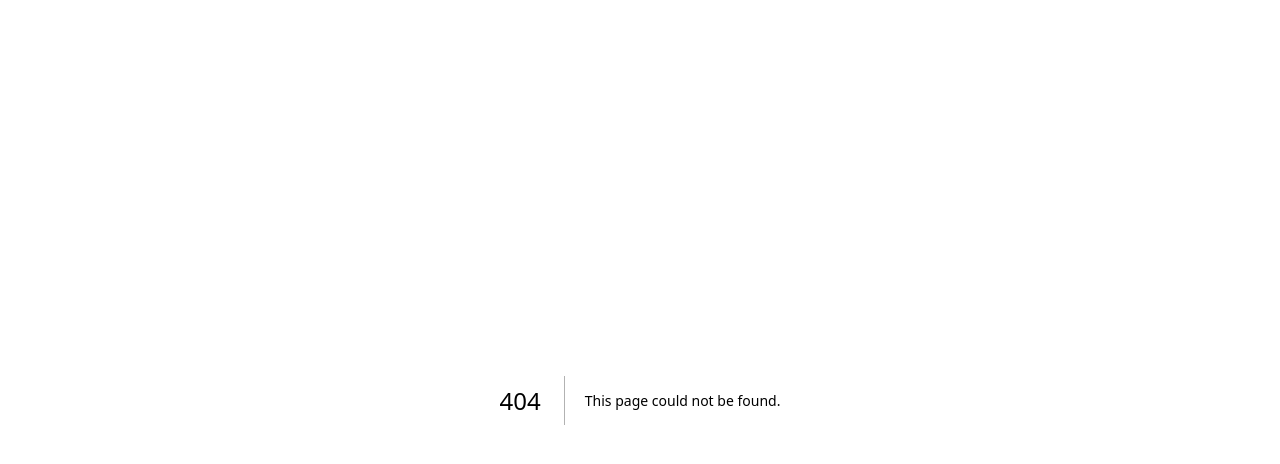
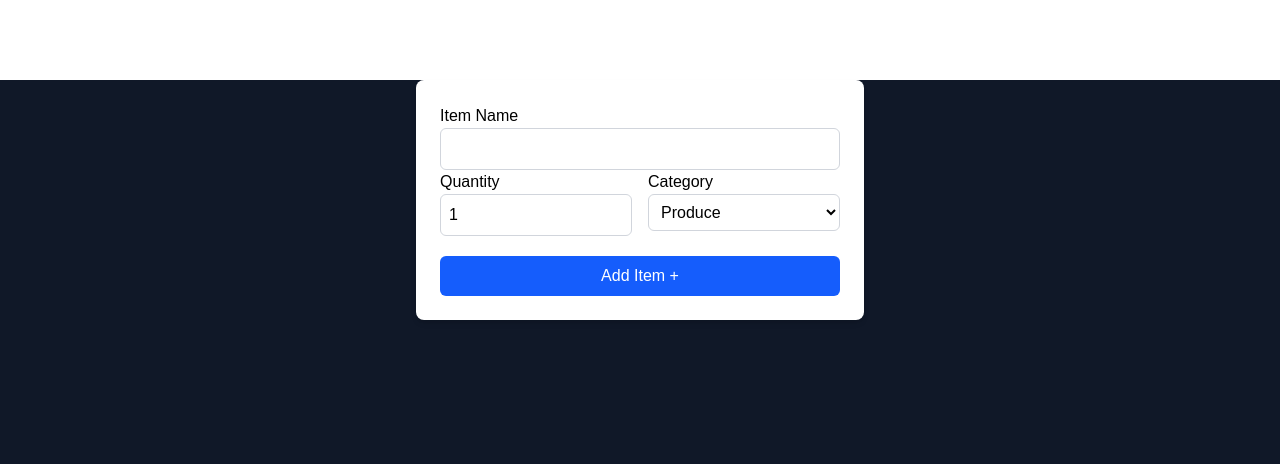
Before and after one commit to Hardeyemi30/cprg306-assignments, a Next.js app: page /week-5 in a window 1280 px wide. Before the commit this address had no page. Shown: the top 464 px of the page. Built offline with nearby package versions, Linux system fonts and the light colour scheme.

Commit message:
assignment 5 added

```diff
--- a/app/page.js
+++ b/app/page.js
@@ -6,7 +6,8 @@
       <p className="">CPRG 306: Web Development 2 - Assignments</p>
       <Link href="week-2" className="mr-5">Go to week-2</Link>
       <Link href="week-3" className="mr-5">Go to week-3</Link>
-      <Link href="week-4">Go to week-4</Link>
+      <Link href="week-4" className="mr-5">Go to week-4</Link>
+      <Link href="week-5">Go to week-5</Link>
       </>
   );
 }
--- /dev/null
+++ b/app/week-5/NewItem.js
@@ -0,0 +1,87 @@
+"use client";
+
+import { React, useState } from "react";
+
+export default function NewItem() {
+  const [name, setName] = useState("");
+  const [quantity, setQuantity] = useState(1);
+  const [category, setCategory] = useState("produce");
+
+  const handleSubmit = (event) => {
+    event.preventDefault();
+
+    const item = {
+      name,
+      quantity,
+      category,
+    };
+
+    console.log(item);
+
+    alert(`Added: ${name}, quantity: ${quantity}, category: ${category}`);
+
+    setName("");
+    setQuantity(1);
+    setCategory("produce");
+  };
+
+  return (
+    <form
+      onSubmit={handleSubmit}
+      className="max-w-md mx-auto bg-white p-6 rounded-lg shadow-md mt-20"
+    >
+      <div>
+        <label className="text-black mb-1 font-medium">Item Name</label>
+        <input
+          type="text"
+          required
+          value={name}
+          onChange={(e) => setName(e.target.value)}
+          className="w-full text-black p-2 rounded-md border border-gray-300 "
+        />
+      </div>
+
+      <div className="flex gap-4">
+        <div className="flex-1">
+          <label className="text-black mb-1 font-medium">Quantity</label>
+          <input
+            type="number"
+            min="1"
+            max="99"
+            value={quantity}
+            onChange={(e) => setQuantity(Number(e.target.value))}
+            className="w-full text-black p-2 rounded-md border border-gray-300"
+          />
+        </div>
+
+        <div className="flex-1">
+          <label className="text-black mb-1 font-medium">Category</label>
+          <select
+            value={category}
+            onChange={(e) => setCategory(e.target.value)}
+            className="w-full text-black p-2 rounded-md border border-gray-300"
+          >
+            <option value="produce">Produce</option>
+            <option value="dairy">Dairy</option>
+            <option value="bakery">Bakery</option>
+            <option value="meat">Meat</option>
+            <option value="frozen foods">Frozen Foods</option>
+            <option value="canned goods">Canned Goods</option>
+            <option value="dry goods">Dry Goods</option>
+            <option value="beverages">Beverages</option>
+            <option value="snacks">Snacks</option>
+            <option value="household">Household</option>
+            <option value="other">Other</option>
+          </select>
+        </div>
+      </div>
+
+      <button
+        type="submit"
+        className="w-full bg-blue-600 mt-5 text-white py-2 rounded-md hover:bg-blue-700"
+      >
+        Add Item  +
+      </button>
+    </form>
+  );
+}
--- /dev/null
+++ b/app/week-5/page.js
@@ -0,0 +1,9 @@
+import NewItem from "./NewItem";
+
+export default function Page() {
+  return (
+    <main className="min-h-screen justify-center bg-gray-900">
+      <NewItem />
+    </main>
+  );
+}
```
